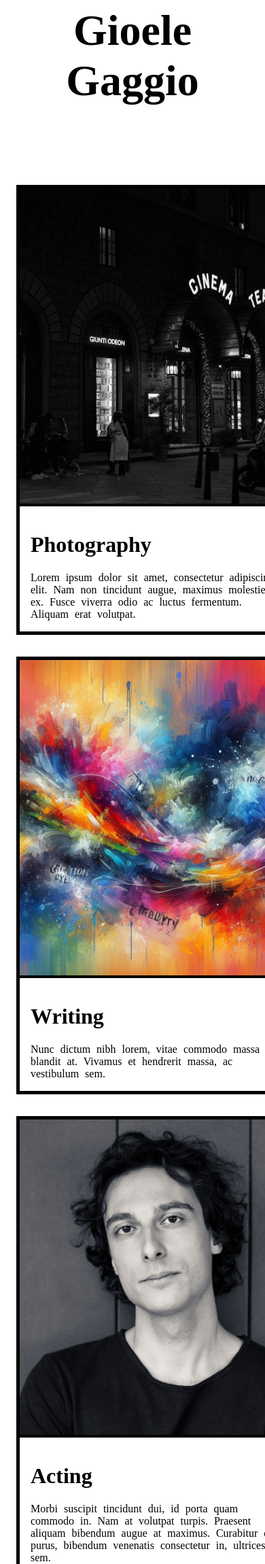
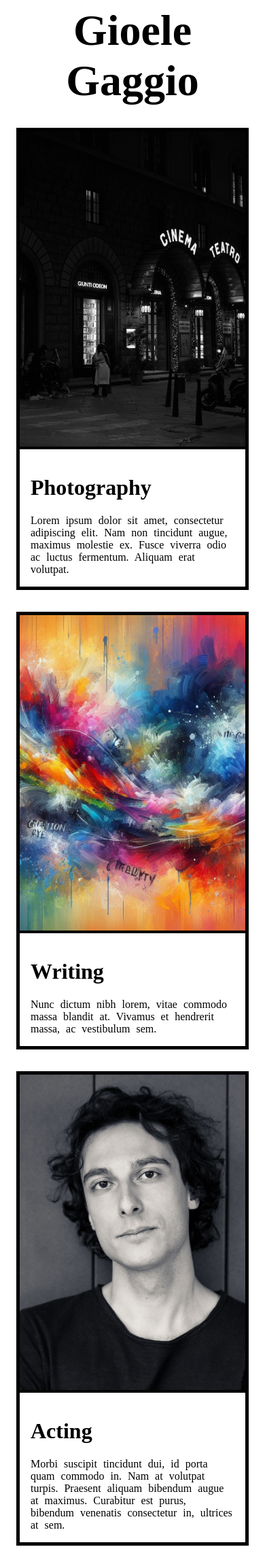
Before and after one commit to giocasin/gioelegaggio.it, a PHP site: page / in a window 390 px wide; the page is wider, and only the part inside the window is pictured. Shown: the top 2301 px of that part at 68% size. Run offline with PHP 8.4, Linux system fonts and the light colour scheme.

Commit message:
refactor per visualizzazione mobile

```diff
--- a/src/css/style.css
+++ b/src/css/style.css
@@ -23,14 +23,11 @@ body {
 
 .sections-container {
     margin-top: 1em;
-    position: absolute;
-    top: 15em;
 }
 
 .section-block {
     display: inline-table;
     border: 5px solid black;
-    min-width: 400px;
     max-width: 400px;
     min-height: 600px;
     max-height: 600px;
```
